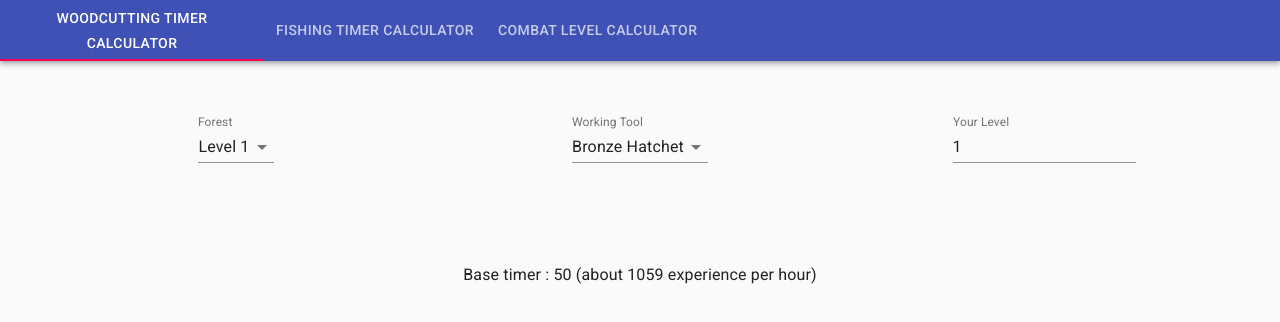
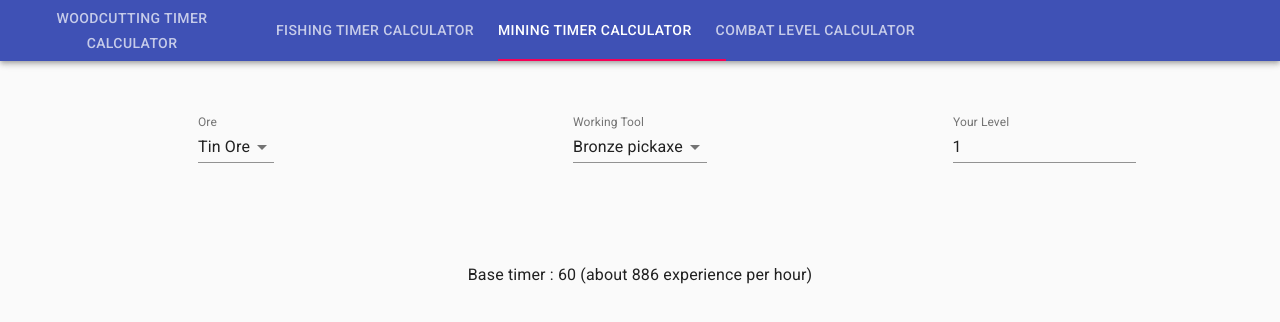
Before and after one commit to barun511/syrnia-calculator, a React (Create React App) app: page / in a window 1280 px wide. Shown: the top 322 px of the page. Built offline with nearby package versions, Linux system fonts and the light colour scheme.

Commit message:
Adds mining calculator

```diff
--- a/src/calculator_utils/fishing_utils.js
+++ b/src/calculator_utils/fishing_utils.js
@@ -1,9 +1,7 @@
 export default function calculate_fishing_timer(base_working_timer, tool_reduction, player_level, min_timer) {
-  console.log(min_timer);
   // construct timer function
   // line : $time=ceil(($tooloff/100)*$werktijd*(((1-(pow($woodcuttingl, 0.7728)+($woodcuttingl/5))/100))))+$workersTime*2;
   // part 1
-  console.log(base_working_timer, tool_reduction, player_level);
   var tool_reduction_factor = tool_reduction;
   // part 2 : we already have base working Timer
   var work_timer_factor = base_working_timer;
@@ -15,6 +13,5 @@ export default function calculate_fishing_timer(base_working_timer, tool_reducti
   else {
     player_level_factor = 1 - (Math.pow(player_level, 0.67) + (player_level/5))/100;
   }
-  console.log(player_level_factor);
   return Math.max(min_timer, Math.ceil(tool_reduction_factor*work_timer_factor*player_level_factor));
 }
--- /dev/null
+++ b/src/calculator_utils/mining_utils.js
@@ -0,0 +1,71 @@
+export default function calculate_mining_timer(ore_index, tool_index, player_level, ore_details_list, tools_details_list) {
+    const ore = ore_details_list[ore_index];
+    const tool = tools_details_list[tool_index];
+
+    /*
+        if($begtime < 800)
+        {
+            $time=ceil(
+                $begtime*
+                (
+                    (
+                        (1-
+                            (
+                                pow($miningl, 0.7728)+($miningl/5)
+                            )/100
+                        )
+                    *$minespeed)
+                )
+            );
+        }
+        else if($begtime < 1500)
+        {
+            $time=ceil($begtime*(((1-(pow($miningl, 0.73)+($miningl/5))/100)*$minespeed)));
+        }
+        else
+        {
+            $time=ceil($begtime*(((1-(pow($miningl, 0.67)+($miningl/5))/100)*$minespeed)));
+        }
+
+        if($S_location=='Abydos')
+        {
+            $time*=1.5;
+        }
+
+        $time = ceil($time+($workersTime*2));
+
+        if($time<$minTime){$time=$minTime;}
+    */
+    var exponential_factor;
+    if(ore.timer < 800)
+    {
+        exponential_factor = 0.7728;
+    }
+    else if(ore.timer < 1500)
+    {
+        exponential_factor = 0.73;
+    }
+    else
+    {
+        exponential_factor = 0.67;
+    }
+    var tool_reduction_factor = tool.reduction/100;
+    var work_timer_factor = ore.timer;
+    var player_level_factor = 1 - (Math.pow(player_level, exponential_factor) + (player_level/5))/100;
+    var min_timer = 29;
+    if(ore.hasOwnProperty("throttle_level"))
+    {
+        var throttle_timer = ore.throttle_timer - (player_level >= ore.throttle_level ? player_level - ore.throttle_level : 0);
+        if(throttle_timer < ore.min_timer)
+        {
+            throttle_timer = ore.min_timer;
+        }
+        min_timer = throttle_timer;
+        console.log(throttle_timer);
+    }
+    if(ore.hasOwnProperty("abydos"))
+    {
+        player_level_factor*=1.5;
+    }
+    return Math.max(min_timer, Math.ceil(tool_reduction_factor*work_timer_factor*player_level_factor));
+}
--- a/src/calculator_utils/woodcutting_utils.js
+++ b/src/calculator_utils/woodcutting_utils.js
@@ -2,12 +2,10 @@ export default function calculate_woodcutting_timer(base_working_timer, tool_red
   // construct timer function
   // line : $time=ceil(($tooloff/100)*$werktijd*(((1-(pow($woodcuttingl, 0.7728)+($woodcuttingl/5))/100))))+$workersTime*2;
   // part 1
-  console.log(base_working_timer, tool_reduction, player_level);
   var tool_reduction_factor = (tool_reduction/100);
   // part 2 : we already have base working Timer
   var work_timer_factor = base_working_timer;
   // part 3:
   var player_level_factor = 1 - (Math.pow(player_level, 0.7728) + (player_level/5))/100;
-  console.log(player_level_factor);
   return Math.max(29, Math.ceil(tool_reduction_factor*work_timer_factor*player_level_factor));
 }
--- a/src/components/MainComponent.js
+++ b/src/components/MainComponent.js
@@ -3,6 +3,7 @@ import {AppBar, Container, CssBaseline, Tabs, Tab, Typography, Box} from '@mater
 import WoodcuttingCalculator from './calculator_components/WoodcuttingCalculator';
 import FishingCalculator from './calculator_components/FishingCalculator';
 import CombatLevelCalculator from './calculator_components/CombatLevelCalculator';
+import MiningCalculator from './calculator_components/MiningCalculator';
 
 function TabPanel(props) {
   const { children, value, index, ...other } = props;
@@ -25,7 +26,7 @@ export default class MainComponent extends React.Component {
   constructor(props) {
     super(props);
     this.state = {
-      selectedValue: 0,
+      selectedValue: 2,
     };
   }
 
@@ -43,6 +44,7 @@ export default class MainComponent extends React.Component {
           <Tabs value={this.state.selectedValue} onChange={this.handleChange}>
           <Tab label="Woodcutting Timer Calculator"/>
           <Tab label="Fishing Timer Calculator"/>
+          <Tab label="Mining Timer Calculator" />
           <Tab label="Combat Level Calculator"/>
           </Tabs>
         </AppBar>
@@ -53,6 +55,9 @@ export default class MainComponent extends React.Component {
           <FishingCalculator />
         </TabPanel>
         <TabPanel value={this.state.selectedValue} index={2}>
+          <MiningCalculator />
+        </TabPanel>
+        <TabPanel value={this.state.selectedValue} index={3}>
           <CombatLevelCalculator />
         </TabPanel>
       </div>
--- a/src/components/calculator_components/FishingCalculator.js
+++ b/src/components/calculator_components/FishingCalculator.js
@@ -111,7 +111,6 @@ export default class WoodcuttingCalculator extends React.Component {
     return base_working_timers[index].name_type;
   }
   render() {
-    console.log(this.state);
     return (
       <div className="calculator">
         <Grid container spacing={5}>
--- a/src/components/calculator_components/MiningCalculator.js
+++ b/src/components/calculator_components/MiningCalculator.js
@@ -1,99 +1,168 @@
 import React from 'react';
 import {FormControl, Grid, InputLabel, MenuItem, Paper, TextField, Select, Slider} from '@material-ui/core';
 import './calculator.scss';
-import calculate_fishing_timer from './../../calculator_utils/fishing_utils';
-// [W] 23:18 Mr Tiddles[CFH]: mariners locker is 350, depths is 550
+import calculate_mining_timer from './../../calculator_utils/mining_utils';
+
 const base_working_timers = [
   {
     level: 1,
-    timer: 65,
-    computeMinTimer: () => {return 29},
-    label: "Net Fishing",
-    name_type: "Net",
+    timer: 60,
+    exp: 15,
+    label: "Tin Ore",
+    name_type: "Tin Ore",
   },
   {
-    level: 5,
-    timer: 61,
-    computeMinTimer: () => {return 29},
-    label: "Rod Fishing",
-    name_type: "Rod",
+    level: 10,
+    timer: 80,
+    exp: 22,
+    label: "Iron Ore",
+    name_type: "Iron Ore",
   },
   {
-    level: 23,
-    timer: 117,
-    computeMinTimer: () => {return 29},
-    label: "SFB Fishing",
-    name_type: "Small fishing boat"
+    level: 25,
+    timer: 100,
+    exp: 37,
+    label: "Coal",
+    name_type: "Coal"
   },
   {
-    level: 35,
-    timer: 150,
-    label: "Sloop fishing",
-    computeMinTimer: () => {return 29},
-    name_type: "Sloop",
+    level: 40,
+    timer: 135,
+    exp: 60,
+    label: "Silver",
+    name_type: "Silver",
   },
   {
-    level: 46,
-    timer: 249,
-    label: "Boat fishing",
-    computeMinTimer: () => {return 29},
-    name_type: "Boat",
+    level: 55,
+    timer: 330,
+    exp: 155,
+    label: "Gold ore",
+    name_type: "Gold ore",
   },
   {
-    level: 50,
-    timer: 450, //  $minTime = 90 - ($fishingl >= 170 ? $fishingl - 170 : 0);
-    computeMinTimer: (level => {
-      return level > 170? Math.max(90 - level + 170 , 44) : 90;
-    }),
-    label: "Trawler fishing",
-    name_type: "Trawler",
+    level: 70,
+    timer: 600,
+    throttle_level: 170,
+    throttle_timer: 90,
+    min_timer: 29,
+    exp: 310,
+    label: "Platina ore",
+    name_type: "Platina ore",
+  },
+  {
+    level: 70,
+    timer: 600,
+    throttle_level: 170,
+    throttle_timer: 90,
+    min_timer: 29,
+    abydos: true,
+    exp: 310,
+    label: "Platina ore (Abydos)",
+    name_type: "Platina ore (Abydos)",
+  },
+  {
+    level: 85,
+    timer: 800,
+    exp: 1000,
+    throttle_level: 190,
+    throttle_timer: 100,
+    min_timer: 29,
+    label: "Syriet ore",
+    name_type: "Syriet ore",
   },
   {
     level: 100,
-    timer: 900,
-    label: "Canoe fishing",
-    computeMinTimer: () => {return 59},
-    name_type: "Canoe",
-  },
+    timer: 1500,
+    exp: 3000,
+    min_timer: 59,
+    throttle_level: 257,
+    throttle_timer: 90,
+    label: "Obsidian ore",
+    name_type: "Obsidian ore",
+  }
 ];
 
 const working_tools = [
   {
-    reduction: 1.00,
-    name: "Rod/Net/Tinsel Net"
+    name: "Bronze pickaxe",
+    reduction: 100,
+    durability: 750,
   },
   {
-    reduction: 0.95,
-    name: "Bone Fishing Rod"
+    name: "Iron pickaxe",
+    reduction: 97,
+    durability: 1000,
   },
+  {
+    name: "Steel pickaxe (Ogre pickaxe)",
+    reduction: 94,
+    durability: 1000,
+  },
+  {
+    name: "Elven pickaxe",
+    reduction: 89,
+    durability: 1000,
+  },
+  {
+    name: "Silver pickaxe",
+    reduction: 89,
+    durability: 1500,
+  },
+  {
+    name: "Gold pickaxe",
+    reduction: 85,
+    durability: 1750,
+  },
+  {
+    name: "Platina pickaxe",
+    reduction: 83,
+    durability: 2500,
+  },
+  {
+    name: "Bone pickaxe",
+    reduction: 81,
+    durability: 10000,
+  },
+  {
+    name: "Syriet pickaxe",
+    reduction: 80,
+    durability: 2750,
+  },
+  {
+    name: "Obsidian pickaxe",
+    reduction: 78,
+    durability: 3000,
+  },
+  {
+    name: "Puranium pickaxe",
+    reduction: 75,
+    durability: 3500,
+  }
 ];
 
-export default class WoodcuttingCalculator extends React.Component {
+export default class MiningCalculator extends React.Component {
   constructor(props) {
     super(props);
     this.state = {
-      tool_reduction: 1.00,
-      mining_level: 1,
-      base_mining_timer: 65,
+      ore_index: 0,
+      tool_index: 0,
       player_level: 1,
-      compute_min_timer: () => {return 29},
     };
-    this.handleFishingChange = this.handleFishingChange.bind(this);
+    this.handleMineChange = this.handleMineChange.bind(this);
     this.handleToolChange = this.handleToolChange.bind(this);
     this.handleLevelChange = this.handleLevelChange.bind(this);
   }
 
-  handleFishingChange(event) {
+  handleMineChange(event) {
+    console.log(event.target.value);
     this.setState({
-      base_mining_timer: event.target.value,
-      mining_level: base_working_timers.find((element) => {return element.timer == event.target.value}).level,
-      compute_min_timer:  base_working_timers.find((element) => {return element.timer == event.target.value}).computeMinTimer,
+      ore_index: event.target.value,
     });
   }
 
   handleToolChange(event) {
     this.setState({
-      tool_reduction: event.target.value,
+      tool_index: event.target.value,
     });
   }
 
@@ -111,22 +180,23 @@ export default class WoodcuttingCalculator extends React.Component {
     return base_working_timers[index].name_type;
   }
   render() {
-    console.log(this.state);
+    const timer = calculate_mining_timer(this.state.ore_index, this.state.tool_index, this.state.player_level, base_working_timers, working_tools);
+    const hourly_exp = Math.ceil(3600*base_working_timers[this.state.ore_index].exp/(timer+1));
     return (
       <div className="calculator">
         <Grid container spacing={5}>
           <Grid item md={4}>
           <FormControl>
-            <InputLabel id="fishing-label">Fishing</InputLabel>
+            <InputLabel id="mining-label">Ore</InputLabel>
             <Select
-              labelId="fishing-label"
-              value={this.state.base_mining_timer}
-              name="Forest"
-              onChange={this.handleFishingChange}
+              labelId="mining-label"
+              value={this.state.ore_index}
+              name="Ore"
+              onChange={this.handleMineChange}
             >
               {
                 base_working_timers.map((element, index) => {
-                  return <MenuItem key={index} value={element.timer}>{element.label}</MenuItem>
+                  return <MenuItem key={index} value={index}>{element.label}</MenuItem>
                 })
               }
             </Select>
@@ -137,13 +207,13 @@ export default class WoodcuttingCalculator extends React.Component {
             <InputLabel id="tool-label">Working Tool</InputLabel>
             <Select
              labelId="tool-label"
-             value={this.state.tool_reduction}
+             value={this.state.tool_index}
              name="Working Tool"
              onChange={this.handleToolChange}
             >
             {
               working_tools.map((element, index) => {
-                return <MenuItem key={index} value={element.reduction}>{element.name}</MenuItem>
+                return <MenuItem key={index} value={index}>{element.name}</MenuItem>
               })
             }
             </Select>
@@ -159,7 +229,7 @@ export default class WoodcuttingCalculator extends React.Component {
           </Grid>
         </Grid>
         <div className="timer">
-          {this.state.mining_level <= this.state.player_level ? "Base timer : " + calculate_fishing_timer(this.state.base_mining_timer, Number(this.state.tool_reduction) , this.state.player_level, this.state.compute_min_timer(this.state.player_level)) : "You probably can't fish here yet."}
+          {base_working_timers[this.state.ore_index].level <= this.state.player_level ? "Base timer : " + timer + " (about " + hourly_exp + " experience per hour)" : "You probably can't mine here yet."}
         </div>
       </div>
     )
```
